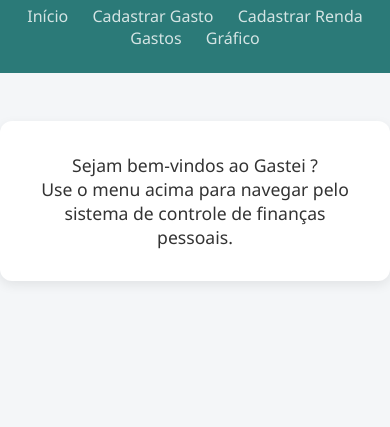
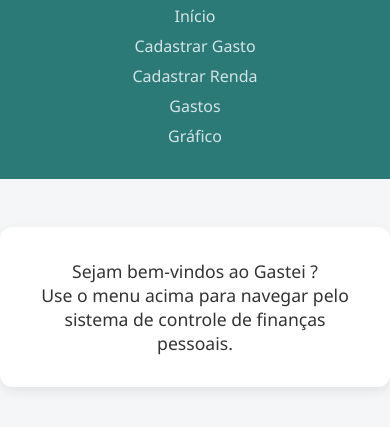
Before and after one commit to CaioMendes11/ControledeFinancas, a plain HTML site: page index.html in a window 390 px wide. Shown: the part 113-540 px from the top of the page. Drawn offline with Linux system fonts and the light colour scheme.

Commit message:
Update style.css

```diff
--- a/style.css
+++ b/style.css
@@ -132,3 +132,11 @@ input, select, button {
   border-radius: 8px;
   font-size: 1rem;
 }
+
+@media (
+max-width: 600px) {
+nav a {
+display: block;
+margin: 0.5rem 0;
+}
+}
```
